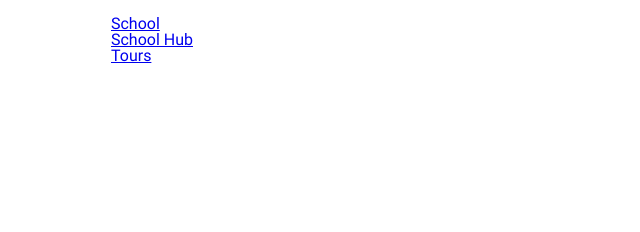
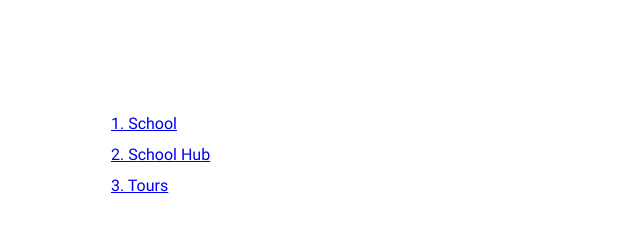
Before and after one commit to DynamicCharge/Visota, a plain HTML site: page index.html in a window 1280 px wide. Shown: the whole page, without its empty margins (0-640 px from the left). Drawn offline with nearby package versions, Linux system fonts and the light colour scheme.

Commit message:
Initial commit

```diff
--- a/assets/css/main.css
+++ b/assets/css/main.css
@@ -1001,6 +1001,16 @@ body {
     display: none;
 }
 
+.sitemap {
+    width: 100vw;
+    height: 100vh;
+    box-sizing: border-box;
+    padding: 100px 0;
+}
+.sitemap__item:not(:last-child) {
+    margin-bottom: 15px;
+}
+
 @media screen and (max-width: 1160px) {
     .new-container {
         padding-left: 20px;
--- a/index.html
+++ b/index.html
@@ -22,9 +22,9 @@
         <section class="sitemap">
             <div class="new-container">
                 <ol class="sitemap__list">
-                    <li class="sitemap__item"><a href="./school.html">School</a></li>
-                    <li class="sitemap__item"><a href="./school_hub.html">School Hub</a></li>
-                    <li class="sitemap__item"><a href="./tours.html">Tours</a></li>
+                    <li class="sitemap__item"><a href="./school.html">1. School</a></li>
+                    <li class="sitemap__item"><a href="./school_hub.html">2. School Hub</a></li>
+                    <li class="sitemap__item"><a href="./tours.html">3. Tours</a></li>
                 </ol>
             </div>
         </section>
```
